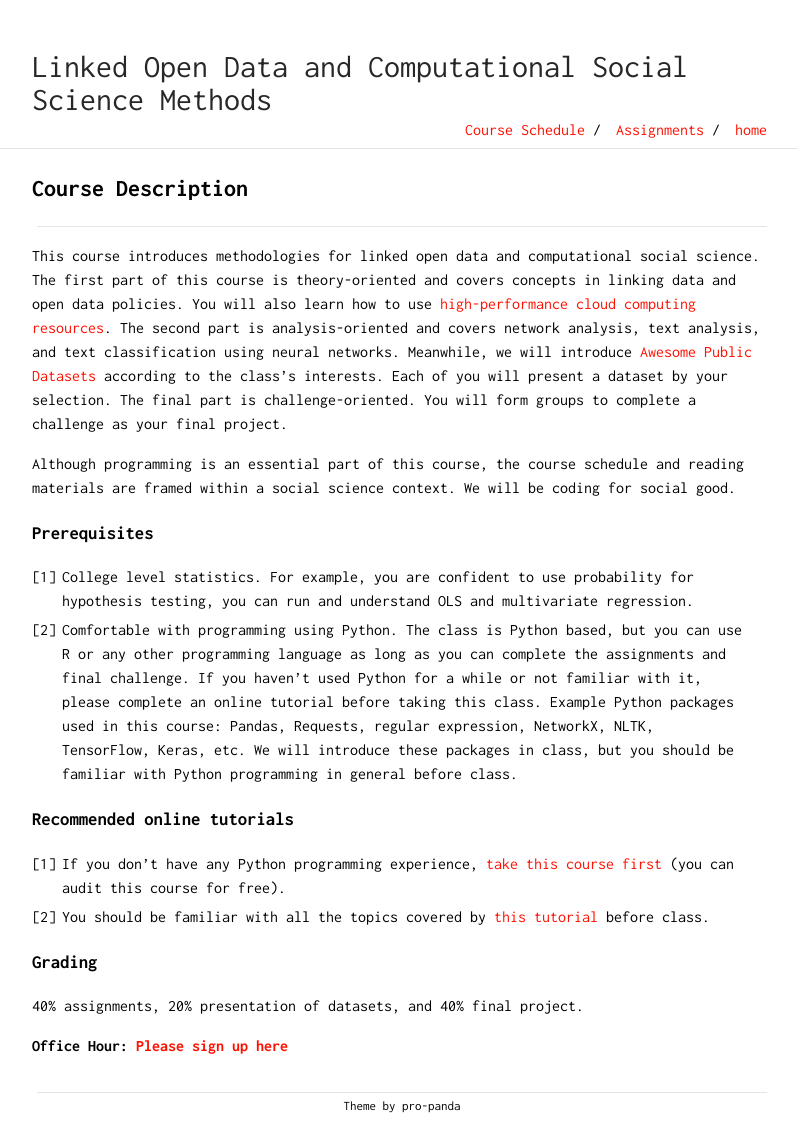
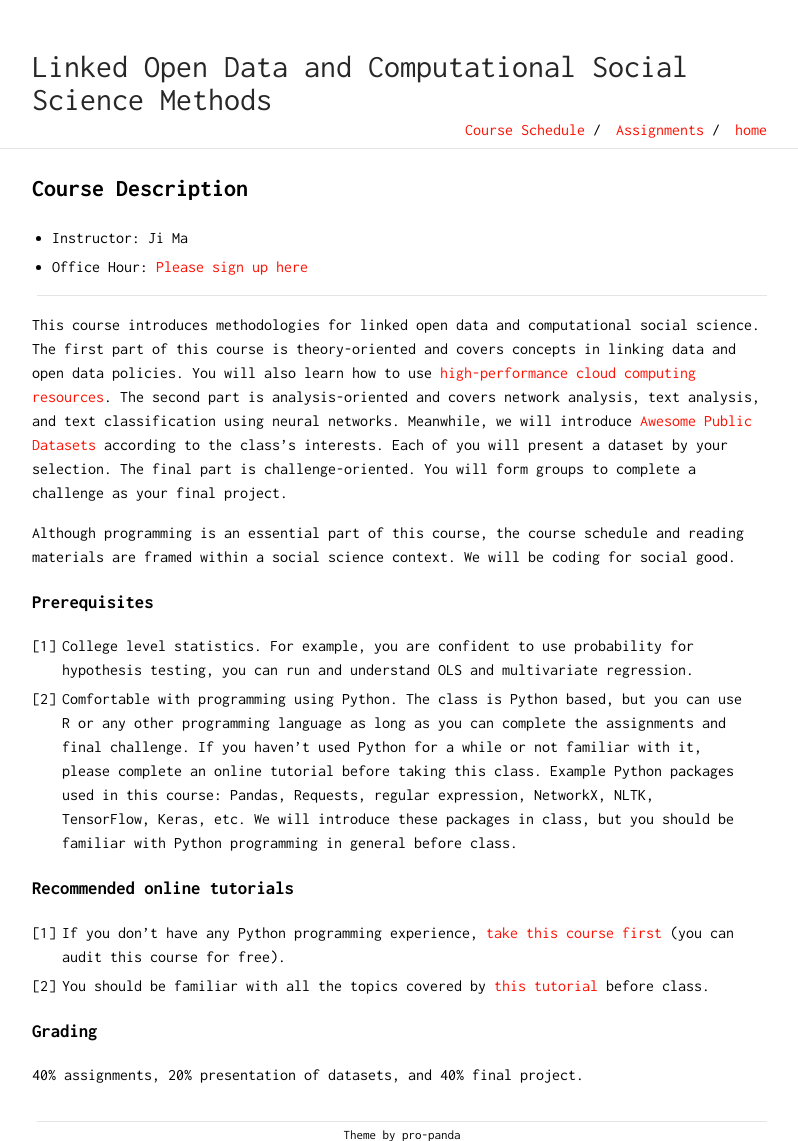
Before and after one commit to Xinjian-Paul-Li/open_data, a Jekyll site: the page built from docs/index.md, in a window 1280 px wide. Shown: the whole page, without its empty margins (238-1036 px from the left). Built offline with Jekyll 4.4.1, drawn with Linux system fonts in a browser that asks for light colours; our own code applies the rules of GitHub Pages for plain Markdown files; before the commit the page ends 1112 px from its top, so only the background shows below that; part of the change alters nothing that is shown.

Commit message:
update course

```diff
--- a/docs/index.md
+++ b/docs/index.md
@@ -1,4 +1,8 @@
 ## Course Description
+
+- Instructor: Ji Ma
+- Office Hour: [Please sign up here](#)
+
 ---
 This course introduces methodologies for linked open data and computational social science. The first part of this course is theory-oriented and covers concepts in linking data and open data policies. You will also learn how to use [high-performance cloud computing resources](https://www.tacc.utexas.edu/systems/chameleon). The second part is analysis-oriented and covers network analysis, text analysis, and text classification using neural networks. Meanwhile, we will introduce [Awesome Public Datasets](https://github.com/awesomedata/awesome-public-datasets) according to the class’s interests. Each of you will present a dataset by your selection. The final part is challenge-oriented. You will form groups to complete a challenge as your final project.
 
@@ -16,5 +20,3 @@ Although programming is an essential part of this course, the course schedule an
 
 ### Grading
 40% assignments, 20% presentation of datasets, and 40% final project.
-
-**Office Hour: [Please sign up here](#)**
```
